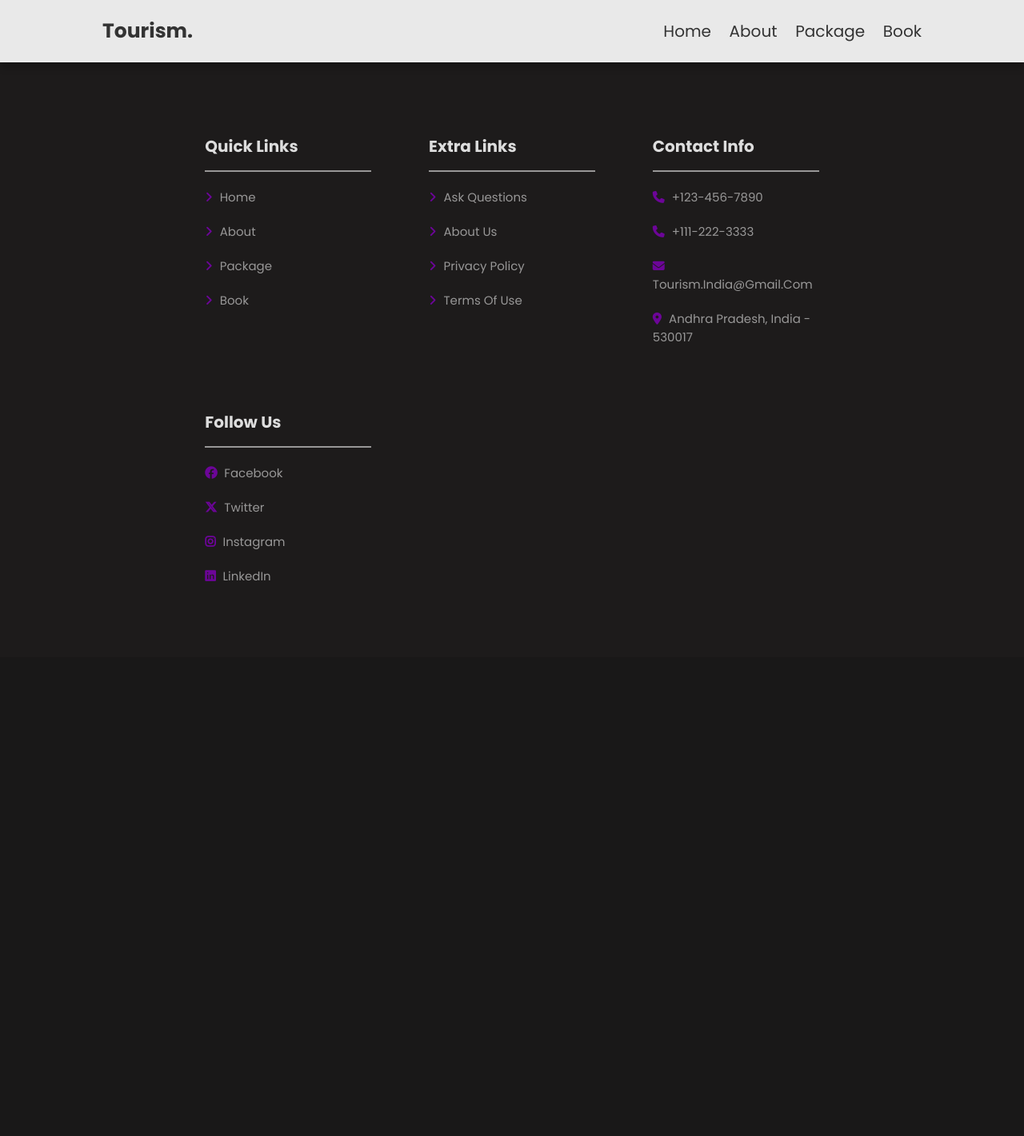
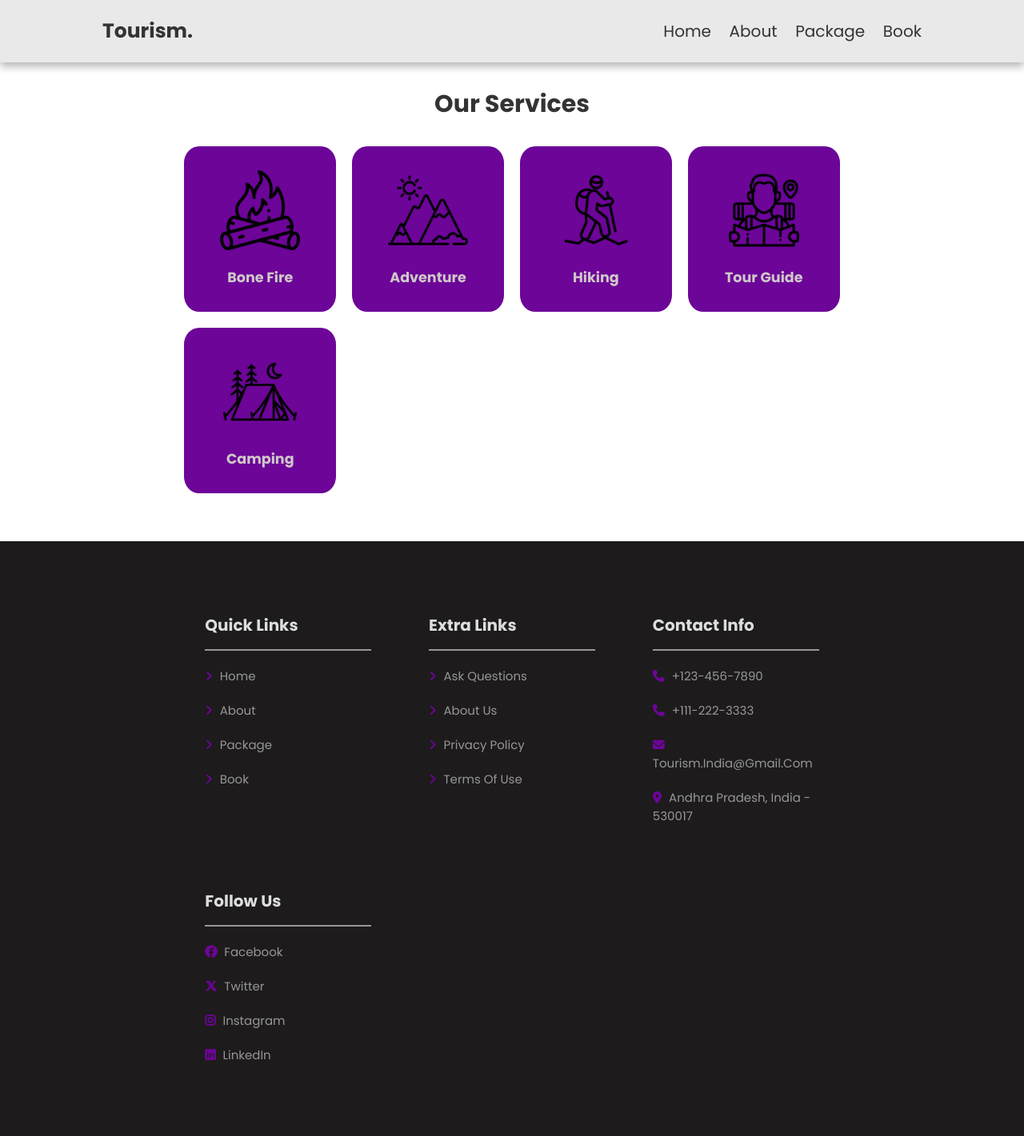
Before and after one commit to Mugada-Jai-Krishna-Chaitanya/Tourism-Website, a PHP site: page / in a window 1280 px wide. Shown: the whole page at 80% size. Before the commit the page ends 727 px from the top, so only its background shows below. Run offline with PHP 8.4, Linux system fonts and the light colour scheme.

Commit message:
Services

```diff
--- a/Files/script.js
+++ b/Files/script.js
@@ -5,3 +5,9 @@ menu.onclick = () =>{
     menu.classList.toggle('fa-times');
     navbar.classList.toggle('active');
 }
+
+
+// window.onscroll = () =>{
+//     menu.classList.remove('fa-times');
+//     navbar.classList.remove('active');
+// }
--- a/Files/style.css
+++ b/Files/style.css
@@ -141,12 +141,36 @@ a:hover{
     padding-right: 1.5rem;
 }
 
+.services .box-container{
+    display: grid;
+    grid-template-columns: repeat(auto-fit,minmax(15rem,1fr));
+    gap: 2rem;
+}
 
+.services .box-container .box h3{
+    text-align: center;
+    color: #cfc8c8;
+    padding-top: 1.5rem;
+}
 
+.services .box-container .box img{
+    max-width: 10rem;
+}
 
+.services{
+    text-align: center;
+    font-size: 1.5rem;
+    /* background-color: #6c0598; */
+}
 
+.services .box-container .box{
+    background-color: var(--main-color);
+    border-radius: 10%;
+}
 
-
+.services .box-container .box:hover{
+    background-color: #a03eca;
+}
 
 
 
--- a/index.html
+++ b/index.html
@@ -23,6 +23,38 @@
         </nav>
         <i id="menu-btn" class="fas fa-bars"></i>
 
+    </div>
+
+
+    <div class="services">
+        <h1 class="heading">Our Services</h1>
+
+        <div class="box-container">
+            <div class="box">
+                <img src="./Images/bonfire icon.png" alt="">
+                <h3>Bone Fire</h3>
+            </div>
+
+            <div class="box">
+                <img src="./Images/mountain icon.png" alt="">
+                <h3>Adventure</h3>
+            </div>
+
+            <div class="box">
+                <img src="./Images/hiking icon.png" alt="">
+                <h3>Hiking</h3>
+            </div>
+
+            <div class="box">
+                <img src="./Images/tour-guide icon.png" alt="">
+                <h3>Tour Guide</h3>
+            </div>
+
+            <div class="box">
+                <img src="./Images/tent icon.png" alt="">
+                <h3>Camping</h3>
+            </div>
+        </div>
     </div>
 
 
```
Also changed, not shown: Images/bonfire icon.png (added), Images/hiking icon.png (added), Images/mountain icon.png (added), Images/tent icon.png (added), Images/tour-guide icon.png (added).
